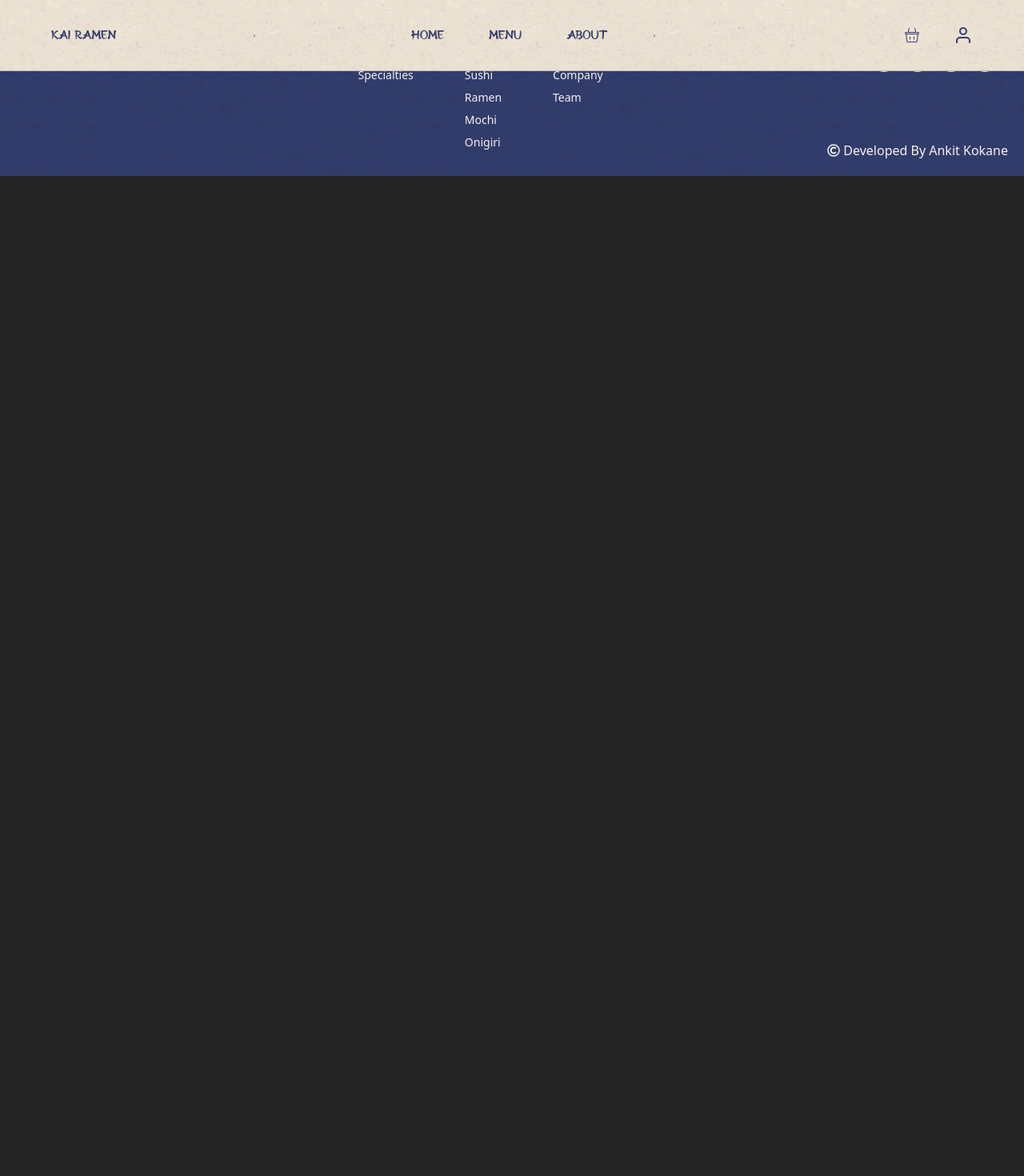
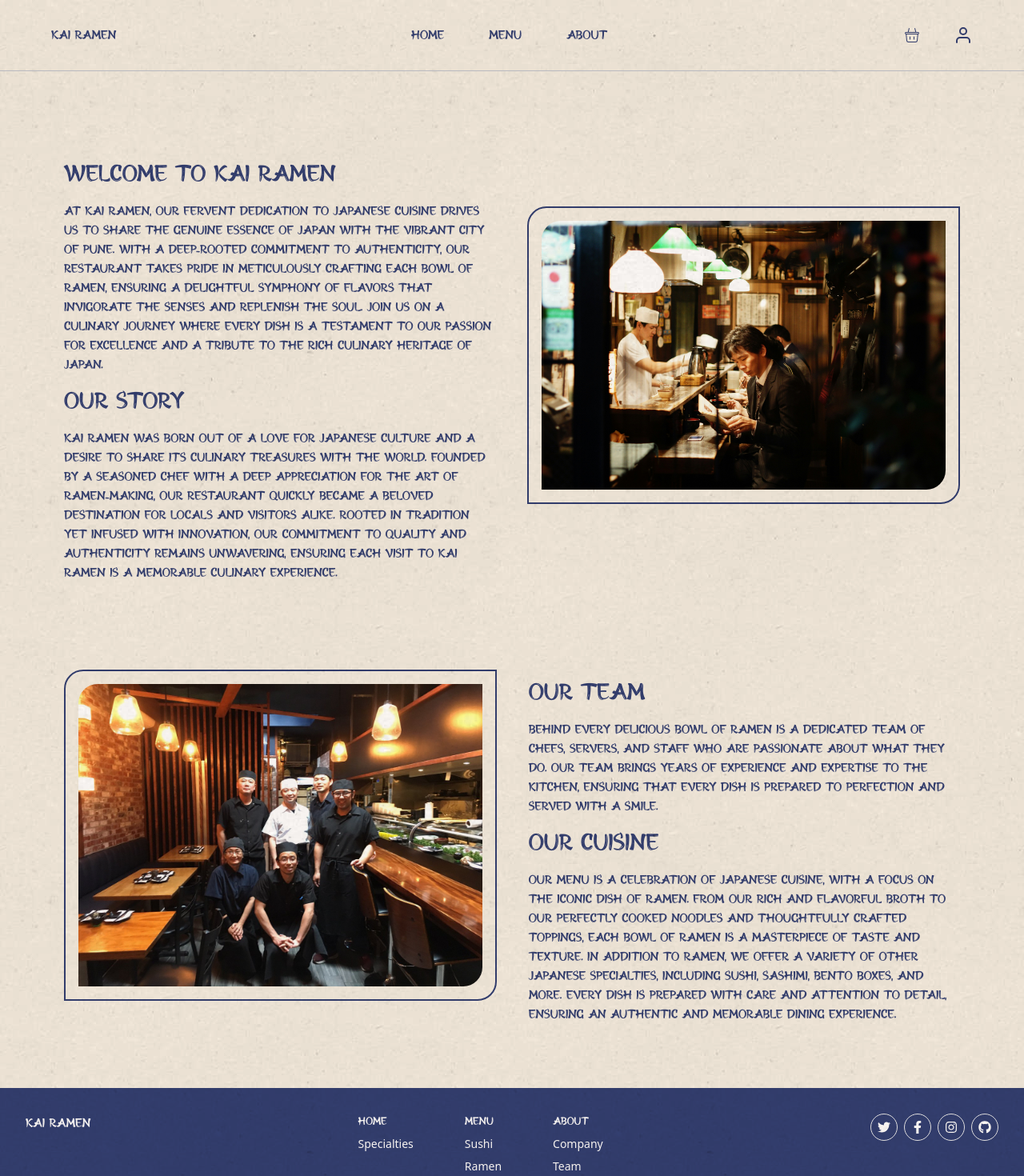
Before and after one commit to thedudeontitan/kai-ramen, a React (Vite) app: page /about in a window 1280 px wide. Shown: the top 1470 px of the page at 80% size. Before the commit the page ends 800 px from the top, so only its background shows below. Built offline with nearby package versions, Linux system fonts and the light colour scheme.

Commit message:
added about page

```diff
--- a/src/pages/About.tsx
+++ b/src/pages/About.tsx
@@ -1,6 +1,67 @@
-
 export default function About() {
   return (
-    <div>About</div>
-  )
+    <div className="min-h-screen pt-40 mx-10 lg:mx-20 mb-20">
+      <div className=" flex flex-col-reverse lg:flex-row gap-10 items-center">
+        <div className="flex flex-col gap-4 mt-10 lg:w-1/2">
+          <p className="text-3xl">Welcome to Kai Ramen</p>
+          <p>
+            At Kai Ramen, our fervent dedication to Japanese cuisine drives us
+            to share the genuine essence of Japan with the vibrant city of Pune.
+            With a deep-rooted commitment to authenticity, our restaurant takes
+            pride in meticulously crafting each bowl of ramen, ensuring a
+            delightful symphony of flavors that invigorate the senses and
+            replenish the soul. Join us on a culinary journey where every dish
+            is a testament to our passion for excellence and a tribute to the
+            rich culinary heritage of Japan.
+          </p>
+          <p className="text-3xl">Our Story</p>
+          <p>
+            Kai Ramen was born out of a love for Japanese culture and a desire
+            to share its culinary treasures with the world. Founded by a
+            seasoned chef with a deep appreciation for the art of ramen-making,
+            our restaurant quickly became a beloved destination for locals and
+            visitors alike. Rooted in tradition yet infused with innovation, our
+            commitment to quality and authenticity remains unwavering, ensuring
+            each visit to Kai Ramen is a memorable culinary experience.
+          </p>
+        </div>
+        <div className="border-2 border-[#333F72] p-4 lg:w-1/2 h-fit rounded-tl-3xl rounded-br-3xl">
+          <img
+            src="public/restaurant.jpg"
+            alt=""
+            className="object-cover rounded-tl-3xl rounded-br-3xl"
+          />
+        </div>
+      </div>
+      <div className=" flex flex-col lg:flex-row gap-10 mt-20 items-center">
+        <div className="border-2 border-[#333F72] p-4 lg:w-1/2 h-fit rounded-tl-3xl rounded-br-3xl">
+          <img
+            src="public/team.jpg"
+            alt=""
+            className="object-cover rounded-tl-3xl rounded-br-3xl"
+          />
+        </div>
+        <div className="flex flex-col gap-4 mt-10 lg:w-1/2">
+          <p className="text-3xl">Our Team</p>
+          <p>
+            Behind every delicious bowl of ramen is a dedicated team of chefs,
+            servers, and staff who are passionate about what they do. Our team
+            brings years of experience and expertise to the kitchen, ensuring
+            that every dish is prepared to perfection and served with a smile.
+          </p>
+          <p className="text-3xl">Our Cuisine</p>
+          <p>
+            Our menu is a celebration of Japanese cuisine, with a focus on the
+            iconic dish of ramen. From our rich and flavorful broth to our
+            perfectly cooked noodles and thoughtfully crafted toppings, each
+            bowl of ramen is a masterpiece of taste and texture. In addition to
+            ramen, we offer a variety of other Japanese specialties, including
+            sushi, sashimi, bento boxes, and more. Every dish is prepared with
+            care and attention to detail, ensuring an authentic and memorable
+            dining experience.
+          </p>
+        </div>
+      </div>
+    </div>
+  );
 }
```
Also changed, not shown: public/restaurant.jpg (added), public/team.jpg (added).
